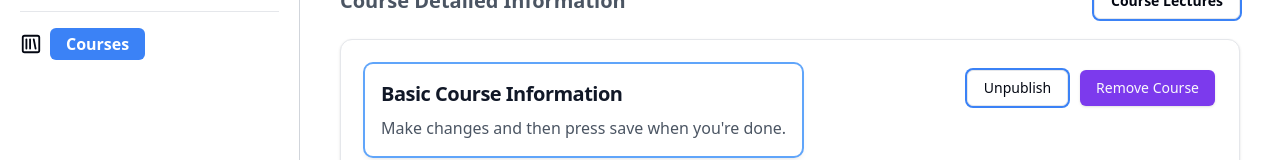
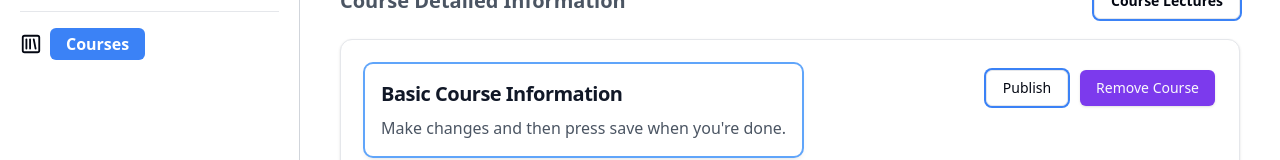
Before and after one commit to usama387/mern-lms, a React (Vite) app in the folder frontend/: page /admin/course/1 in a window 1280 px wide. Shown: the part 137-297 px from the top of the page. Built offline with nearby package versions, Linux system fonts and the light colour scheme; no server answers.

Commit message:
Utilized mutation function from course api to toggle status of a course to publish or unpublish a course

```diff
--- a/frontend/src/pages/admin/course/CourseTab.jsx
+++ b/frontend/src/pages/admin/course/CourseTab.jsx
@@ -20,6 +20,7 @@ import {
 } from "@/components/ui/select";
 import {
   useGetCourseByIdQuery,
+  usePublishCourseMutation,
   useUpdateCourseMutation,
 } from "@/features/api/courseApi";
 import { Loader2 } from "lucide-react";
@@ -28,7 +29,6 @@ import { useNavigate, useParams } from "react-router-dom";
 import { toast } from "sonner";
 
 const CourseTab = () => {
-  const isPublished = true;
   const navigate = useNavigate();
 
   // to grab courseId with useParams hook & send it to api to update a course
@@ -47,8 +47,11 @@ const CourseTab = () => {
   });
 
   // to get single course data using its id
-  const { data: courseDataById, isLoading: courseIsLoading } =
-    useGetCourseByIdQuery(courseId, { refetchOnMountOrArgChange: true });
+  const {
+    data: courseDataById,
+    isLoading: courseIsLoading,
+    refetch,
+  } = useGetCourseByIdQuery(courseId, { refetchOnMountOrArgChange: true });
 
   // to render default course details in fields to update them
   useEffect(() => {
@@ -102,8 +105,6 @@ const CourseTab = () => {
 
   // function to call api in rtk query to update course information
   const updateCourseHandler = async () => {
-    console.log(input);
-
     const formData = new FormData();
     formData.append("title", input.title);
     formData.append("subtitle", input.subtitle);
@@ -123,6 +124,26 @@ const CourseTab = () => {
       toast.error(error.data.message || "Failed to update course");
     }
   }, [error]);
+
+  // accessing mutation function from courseApi file to publish/unpublish course
+  const [publishCourse, { isLoading: togglingStatus }] =
+    usePublishCourseMutation();
+
+  // function to call api in rtk query to publish/unpublish course takes courseId from params and action as parameter from where it is invoked
+  const publishStatusHandler = async (action) => {
+    try {
+      const response = await publishCourse({
+        courseId,
+        query: action,
+      });
+      if (response?.data) {
+        toast.success(response?.data?.message);
+        refetch(); // refetch the course data after updating publish status
+      }
+    } catch (error) {
+      toast.error(error?.data?.message || "Failed to update publish status");
+    }
+  };
 
   if (courseIsLoading) {
     return (
@@ -147,8 +168,23 @@ const CourseTab = () => {
           <Button
             variant="outline"
             className="transition hover:scale-105 duration-300 hover:text-blue-500 ring-2 ring-blue-500"
+            onClick={() =>
+              publishStatusHandler(
+                courseDataById?.course?.isPublished ? "false" : "true"
+              )
+            }
+            disabled={togglingStatus}
           >
-            {isPublished === true ? "Unpublish" : "Publish"}
+            {togglingStatus ? (
+              <>
+                <Loader2 className="mr-2 h-4 w-4 animate-spin" />
+                Please wait
+              </>
+            ) : courseDataById?.course?.isPublished ? (
+              "Unpublish"
+            ) : (
+              "Publish"
+            )}
           </Button>
           <Button className="transition hover:scale-105 duration-300">
             Remove Course
```
